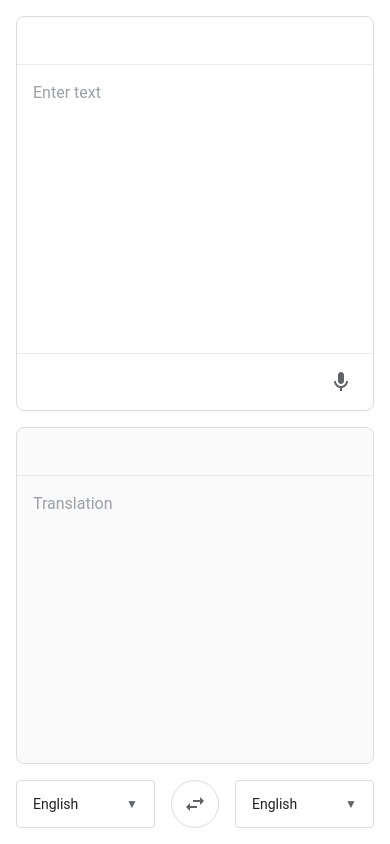
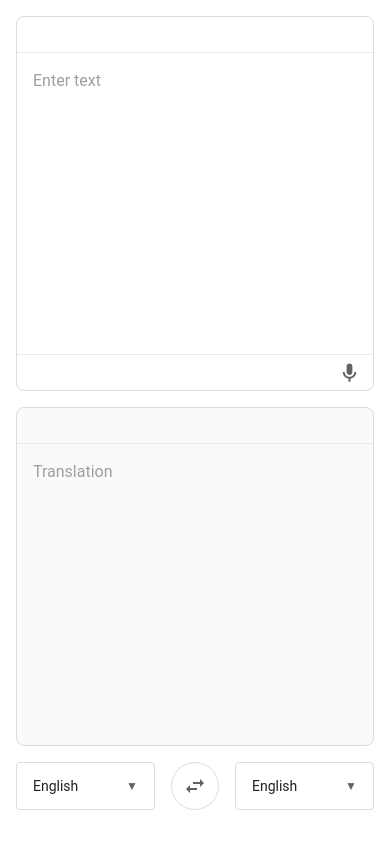
Before and after one commit to stown100/gpt-translator, a React (Vite) app: page / in a window 390 px wide. Built offline with nearby package versions, Linux system fonts and the light colour scheme.

Commit message:
style: add responsive design adjustments for buttons and toolbar; modify padding in translation area for improved layout

```diff
--- a/src/features/clear-text/ui/ClearButton.module.css
+++ b/src/features/clear-text/ui/ClearButton.module.css
@@ -17,3 +17,10 @@
 .clearButton:active {
   background-color: #e8f0fe;
 }
+
+@media (max-width: 768px) {
+  .clearButton {
+    width: 23px;
+    height: 23px;
+  }
+}
--- a/src/features/copy-text/ui/CopyButton.module.css
+++ b/src/features/copy-text/ui/CopyButton.module.css
@@ -17,3 +17,10 @@
 .copyButton:active {
   background-color: #e8f0fe;
 }
+
+@media (max-width: 768px) {
+  .copyButton {
+    width: 23px;
+    height: 23px;
+  }
+}
--- a/src/features/translation-area/ui/TranslationArea.module.css
+++ b/src/features/translation-area/ui/TranslationArea.module.css
@@ -22,7 +22,7 @@
   display: flex;
   align-items: center;
   justify-content: flex-end;
-  padding: 8px 12px;
+  padding: 6px 12px;
   gap: 8px;
   border-bottom: 1px solid #e8eaed;
   min-height: 48px;
@@ -64,7 +64,16 @@
   display: flex;
   align-items: center;
   justify-content: flex-end;
-  padding: 8px 12px;
+  padding: 6px 12px;
   border-top: 1px solid #e8eaed;
   min-height: 48px;
 }
+
+@media (max-width: 768px) {
+  .toolbar {
+    min-height: 36px;
+  }
+  .footer {
+    min-height: 36px;
+  }
+}
--- a/src/features/voice-input/ui/VoiceInputButton.module.css
+++ b/src/features/voice-input/ui/VoiceInputButton.module.css
@@ -78,3 +78,10 @@
     opacity: 0.3;
   }
 }
+
+@media (max-width: 768px) {
+  .voiceButton {
+    width: 23px;
+    height: 23px;
+  }
+}
--- a/src/widgets/translator/ui/TranslatorWidget.module.css
+++ b/src/widgets/translator/ui/TranslatorWidget.module.css
@@ -39,6 +39,6 @@
   }
 
   .container {
-    padding: 16px;
+    padding: 16px 16px 34px;
   }
 }
```
